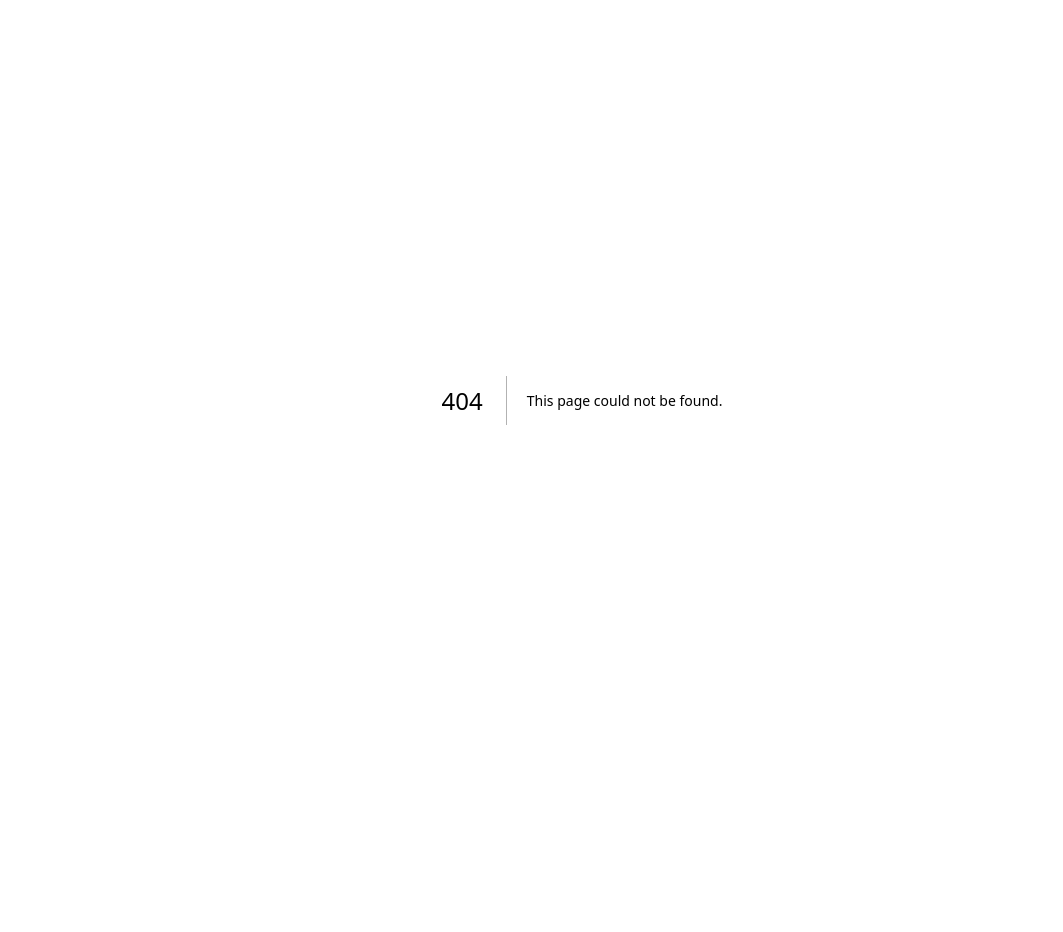
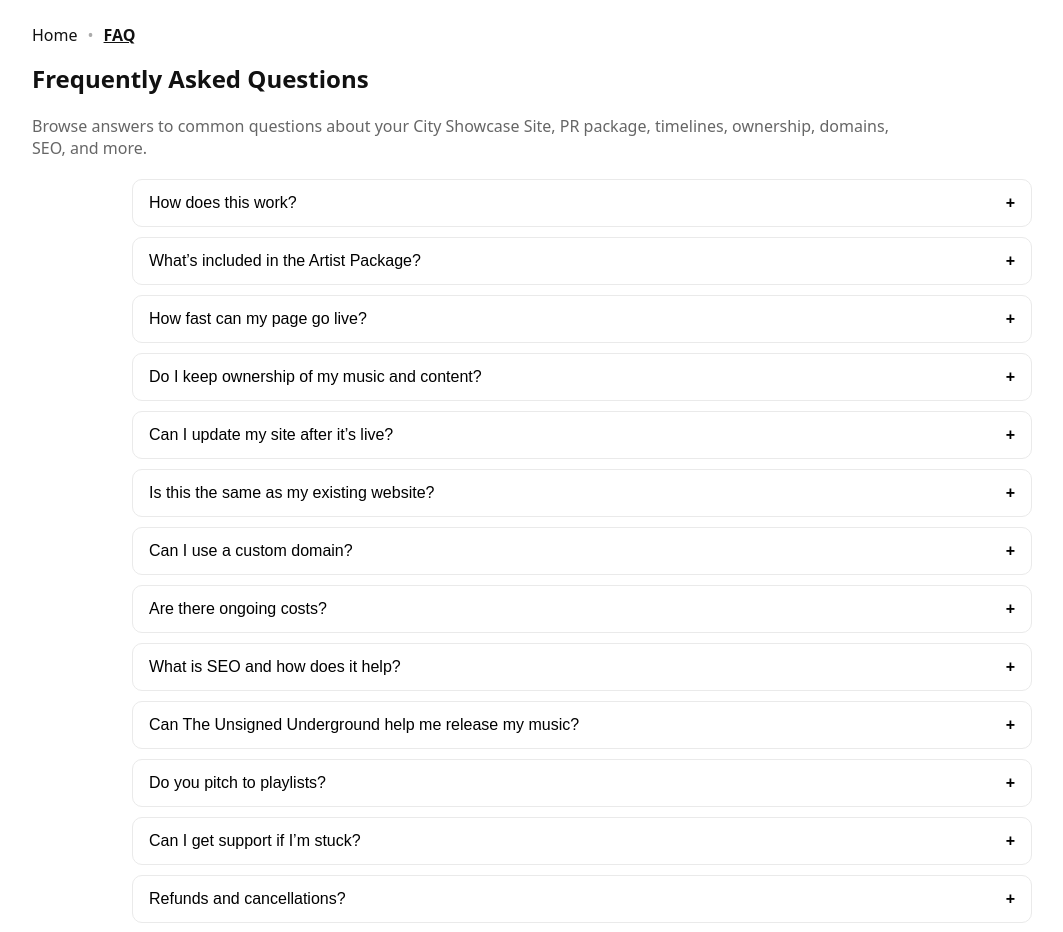
Before and after one commit to theunsignedunderground/uu-main-site, a Next.js app: page /faq in a window 1280 px wide. Before the commit this address had no page. Shown: the top 932 px of the page, without its empty margins (58-1121 px from the left). Before the commit the page ends 800 px from the top, so only its background shows below. Built offline with nearby package versions, Linux system fonts and the light colour scheme.

Commit message:
Create faq.js

```diff
--- /dev/null
+++ b/pages/faq.js
@@ -0,0 +1,204 @@
+import Head from "next/head";
+import { useState } from "react";
+
+export default function FAQPage() {
+  const faqs = [
+    {
+      q: "How does this work?",
+      a: "You complete a single onboarding form with your music, images, links, and story. We build your City Showcase Site (EPK website) and prepare your press assets (feature article + press release). We publish, then amplify through our ecosystem so the right audience discovers you. You’ll be able to update your Showcase easily going forward."
+    },
+    {
+      q: "What’s included in the Artist Package?",
+      a: "City Showcase Site (EPK website), premium feature article, press release, Artist Manager access (members-only guidance/tools), and amplification across our ecosystem. See the landing page section “What’s Included…” for a concise list."
+    },
+    {
+      q: "How fast can my page go live?",
+      a: "First draft in a few business days after you complete onboarding and provide assets. Press items usually follow shortly after. Timelines depend on the quality/completeness of your materials and any revision cycles."
+    },
+    {
+      q: "Do I keep ownership of my music and content?",
+      a: "Yes. You retain full ownership. You grant us permission to display and promote your materials on your City Showcase Site and across our channels."
+    },
+    {
+      q: "Can I update my site after it’s live?",
+      a: "Yes. Your Showcase is designed to be easy to edit and maintain so fans and industry always see your latest music, shows, and news."
+    },
+    {
+      q: "Is this the same as my existing website?",
+      a: "No. A City Showcase Site is an SEO-targeted EPK website built to attract fans and industry. It complements whatever site you already have and can link both ways or use a custom domain."
+    },
+    {
+      q: "Can I use a custom domain?",
+      a: "Yes. We can map a custom domain (e.g., yourname.com) to your Showcase, or you can link to it from your current site and socials. We’ll provide simple DNS instructions."
+    },
+    {
+      q: "Are there ongoing costs?",
+      a: "There is a one-time build/startup fee for your Showcase + PR package. Optional membership plans (monthly/annual) cover ongoing hosting, updates, and promotion. You will always see current options clearly at checkout."
+    },
+    {
+      q: "What is SEO and how does it help?",
+      a: "We structure your Showcase content, metadata, and internal linking so you’re discoverable in your city and genre. That means more of the right fans—and the industry—can find you."
+    },
+    {
+      q: "Can The Unsigned Underground help me release my music?",
+      a: "Yes. We provide a Music Distribution Quick Start guide (pre-release checklist aligned to DistroKid) so you can fill everything once and paste where needed. It includes best-practice tips and copy-ready metadata."
+    },
+    {
+      q: "Do you pitch to playlists?",
+      a: "We don’t offer paid playlisting. We do amplify through our ecosystem and curated playlists as they launch region-by-region. You should still submit via Spotify for Artists and reputable curators as part of your release plan."
+    },
+    {
+      q: "Can I get support if I’m stuck?",
+      a: "Yes. We offer email support for onboarding, updates, domain mapping, and basic content questions. We’ll point you to best-practice guides and templates when it saves you time."
+    },
+    {
+      q: "Refunds and cancellations?",
+      a: "Build/startup fees cover production work that begins after onboarding, so they’re generally non-refundable once work starts. Membership can be canceled going forward via the billing portal; your current cycle remains active through its end date."
+    },
+    {
+      q: "What about PR/press quality—who writes the article and release?",
+      a: "Our team prepares your feature article and press release using your onboarding details, references, and links. You can request reasonable edits for accuracy and tone before publishing."
+    },
+    {
+      q: "Is my data private?",
+      a: "Yes. We only use your materials to build, host, and promote your Showcase and related features. We do not sell your data. See our Privacy Policy for details."
+    },
+    {
+      q: "What happens if I lapse on membership?",
+      a: "If you pause or cancel membership, hosting and ongoing promotion may pause. You can re-activate later; we’ll restore service per the reactivation policy shown during checkout."
+    }
+  ];
+
+  const faqSchema = {
+    "@context": "https://schema.org",
+    "@type": "FAQPage",
+    mainEntity: faqs.map(({ q, a }) => ({
+      "@type": "Question",
+      name: q,
+      acceptedAnswer: { "@type": "Answer", text: a }
+    }))
+  };
+
+  return (
+    <>
+      <Head>
+        <title>FAQ — The Unsigned Underground</title>
+        <meta
+          name="description"
+          content="Answers to the most common questions about The Unsigned Underground — City Showcase Sites, PR package, timelines, ownership, domains, SEO, and more."
+        />
+        <script type="application/ld+json" dangerouslySetInnerHTML={{ __html: JSON.stringify(faqSchema) }} />
+      </Head>
+
+      <main style={page}>
+        {/* Simple top nav tab — mirror this in your site header later */}
+        <nav style={topNav}>
+          <a href="/" style={navLink}>Home</a>
+          <span style={{opacity:.35, padding:"0 10px"}}>•</span>
+          <a href="/faq" style={{...navLink, fontWeight:700, textDecoration:"underline"}}>FAQ</a>
+        </nav>
+
+        <section style={wrap}>
+          <h1 style={{marginTop:0}}>Frequently Asked Questions</h1>
+          <p style={{color:"#666", maxWidth:860}}>
+            Browse answers to common questions about your City Showcase Site, PR package, timelines, ownership, domains, SEO, and more.
+          </p>
+
+          <div style={accordionWrap}>
+            {faqs.map((item, i) => (
+              <AccordionItem key={i} q={item.q} a={item.a} />
+            ))}
+          </div>
+
+          <div style={{marginTop:24}}>
+            <a href="/" style={{textDecoration:"none", color:"#111"}}>← Back to Home</a>
+          </div>
+        </section>
+      </main>
+    </>
+  );
+}
+
+/* ---------- Small presentational components ---------- */
+
+function AccordionItem({ q, a }) {
+  const [open, setOpen] = useState(false);
+  const id = q.replace(/\s+/g, "-").toLowerCase();
+  return (
+    <div style={accordionItem}>
+      <button
+        onClick={() => setOpen(!open)}
+        style={accordionBtn}
+        aria-expanded={open}
+        aria-controls={id}
+      >
+        <span>{q}</span>
+        <span style={{fontWeight:700}}>{open ? "–" : "+"}</span>
+      </button>
+      {open && (
+        <div id={id} style={accordionPanel}>
+          {a}
+        </div>
+      )}
+    </div>
+  );
+}
+
+/* ---------- Styles ---------- */
+
+const page = {
+  fontFamily: "system-ui, -apple-system, Segoe UI, Roboto, Arial, sans-serif",
+  color: "#111",
+  background: "#fff"
+};
+
+const topNav = {
+  maxWidth: 1100,
+  margin: "0 auto",
+  padding: "16px 20px",
+  display: "flex",
+  alignItems: "center"
+};
+
+const navLink = {
+  color: "#111",
+  textDecoration: "none"
+};
+
+const wrap = {
+  maxWidth: 1100,
+  margin: "0 auto",
+  padding: "0 20px 40px"
+};
+
+const accordionWrap = {
+  maxWidth: 900,
+  margin: "20px auto 0",
+  display: "grid",
+  gap: 10
+};
+
+const accordionItem = {
+  border: "1px solid #eaeaea",
+  borderRadius: 10,
+  background: "#fff"
+};
+
+const accordionBtn = {
+  width: "100%",
+  display: "flex",
+  alignItems: "center",
+  justifyContent: "space-between",
+  padding: "14px 16px",
+  background: "transparent",
+  border: "none",
+  fontSize: 16,
+  textAlign: "left",
+  cursor: "pointer"
+};
+
+const accordionPanel = {
+  padding: "0 16px 14px 16px",
+  color: "#555",
+  lineHeight: 1.6
+};
```
